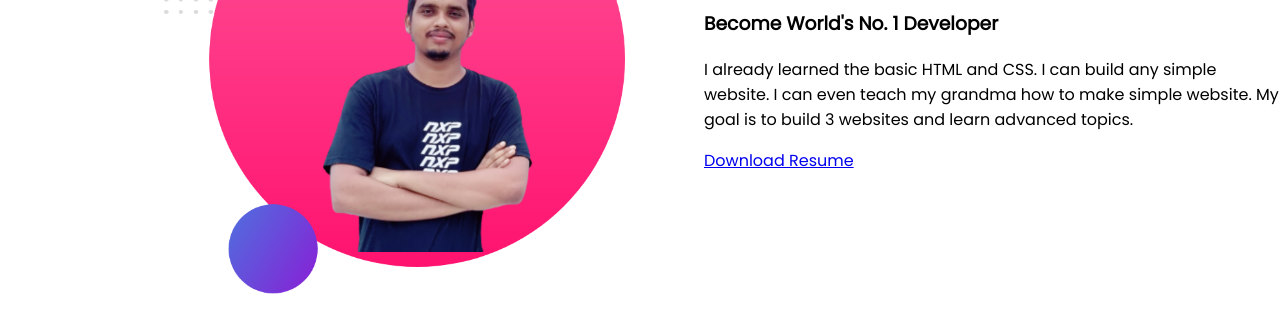
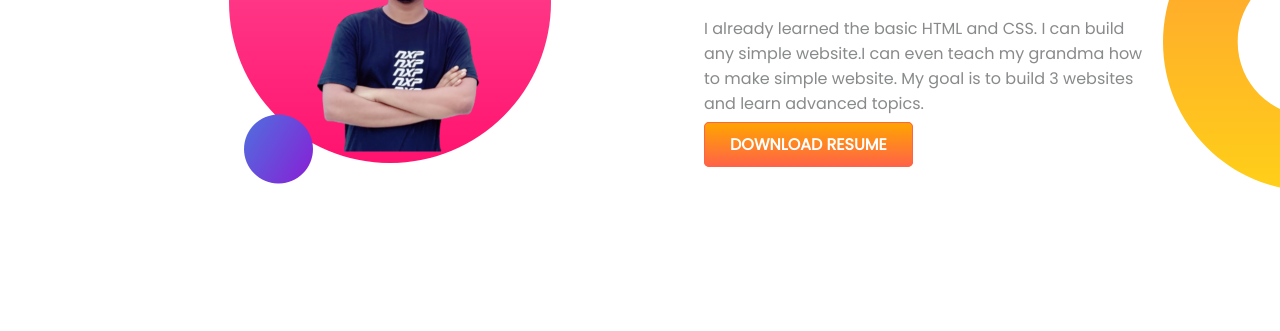
Before and after one commit to AbuSayedMasud/developer_protfolio, a plain HTML site: page index.html in a window 1280 px wide. Shown: the part 763-1094 px from the top of the page. Before the commit the page ends 1064 px from the top, so only its background shows below. Drawn offline with Linux system fonts and the light colour scheme.

Commit message:
new section

```diff
--- a/index.html
+++ b/index.html
@@ -31,15 +31,15 @@
 
     </section>
     <section class="middle-area">
-        <div class="middle-half">
+        <div class="half-width middle-img">
             <a href="#"><img src="images/my-bg2.png" alt=""></a>
         </div>
-        <div class="middle-half">
-            <h1>Big Dream</h1>
+        <div class="half-width middle-text">
+            <h2>Big Dream</h2>
             <h3>Become World's No. 1 Developer</h3>
-            <p>I already learned the basic HTML and CSS. I can build any simple website. I can even teach my grandma how
-                to make simple website. My goal is to build 3 websites and learn advanced topics.</p>
-            <a href="#">Download Resume</a>
+            <p>I already learned the basic HTML and CSS. I can build any simple website.I can even teach my grandma
+                how to make simple website. My goal is to build 3 websites and learn advanced topics.</p>
+            <a class="link-button" href="#">Download Resume</a>
         </div>
     </section>
 
--- a/style.css
+++ b/style.css
@@ -20,6 +20,7 @@ h1{
 section
 {
     display: flex;
+    margin-bottom: 140px;
 }
 .half-width
 {
@@ -44,15 +45,23 @@ section
 /*midddle area*/
 .middle-area
 {
-    padding-top: 150px;
+    background-image: url("images/dream-bg.png");
+    background-repeat: no-repeat;
+    background-position: bottom right;
 }
-.middle-half
+.middle-area .middle-text
 {
-    width: 50%;
-    padding-left: 5%;
+margin-right: 130px;
 }
-.middle-half img
+.middle-area .middle-img
 {
-    width: 80%;
-    margin-left: 100px;
+    margin-left: 130px;
 }
+.middle-area .middle-text h2
+{
+    font-size: 40px;
+
+}
+.middle-area .middle-text p{
+color: #888a8b;
+}
```
